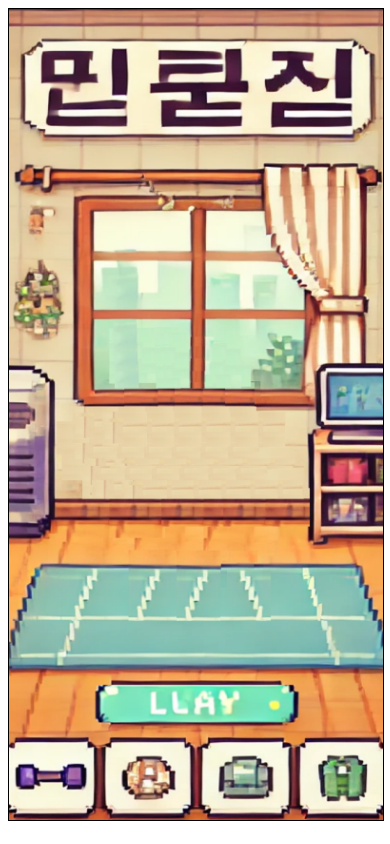
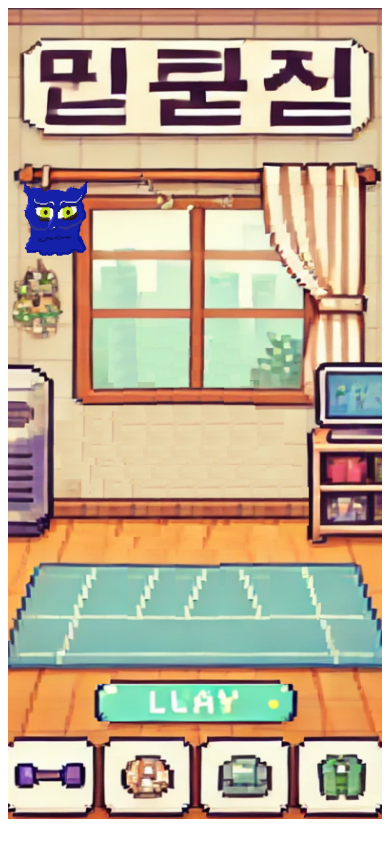
Before and after one commit to turtle648/FERO, a Vue app in the folder frontend/: page /main in a window 390 px wide. Built offline with nearby package versions, Linux system fonts and the light colour scheme; sample sign-in values are in the browser's storage.

Commit message:
feat: 임시 달력 이미지 배치

```diff
--- a/frontend/src/views/MainPage.vue
+++ b/frontend/src/views/MainPage.vue
@@ -1,32 +1,57 @@
 <template>
-  <div>
-    <img src="@/assets/backgroundImage.png" alt="배경이미지" />
+  <div class="main-container">
+    <div class="background-wrapper">
+      <img class="background-image" src="@/assets/images/backgroundImage.png" alt="배경이미지" />
+      <img class="calendar" src="@/assets/images/tmpImage.png" alt="임시달력" />
+    </div>
   </div>
 </template>
 
 <script setup></script>
 
 <style scoped>
-div {
+.main-container {
+  width: 100%;
+  height: 100%;
+  display: flex;
+  align-items: center;
+  justify-content: center;
+  position: relative;
+}
+
+.background-wrapper {
+  position: relative;
+  width: 27%;
+  height: 100%;
+}
+
+.background-image {
   width: 100%;
   height: 100%;
 }
-img {
-  width: 100%;
-  height: 100%;
-  border: 1px solid black;
-  display: flex;
-  justify-content: center;
-  align-items: center;
+
+.calendar {
+  width: 30%;
+  position: absolute;
+  left: 0;
+  top: 20%;
 }
 
+/* 반응형 */
 @media screen and (max-width: 600px) {
-  img {
+  .background-wrapper {
     width: 100%;
-    height: 100%;
-    display: flex;
-    justify-content: center;
-    align-items: center;
+    height: auto;
+  }
+
+  .background-image {
+    width: 100%;
+    height: auto;
+  }
+
+  .calendar {
+    width: 25%;
+    top: 20%;
   }
 }
 </style>
```
Also changed, not shown: frontend/src/assets/images/backgroundImage.png (renamed from frontend/src/assets/backgroundImage.png), frontend/src/assets/images/tmpImage.png (added).
